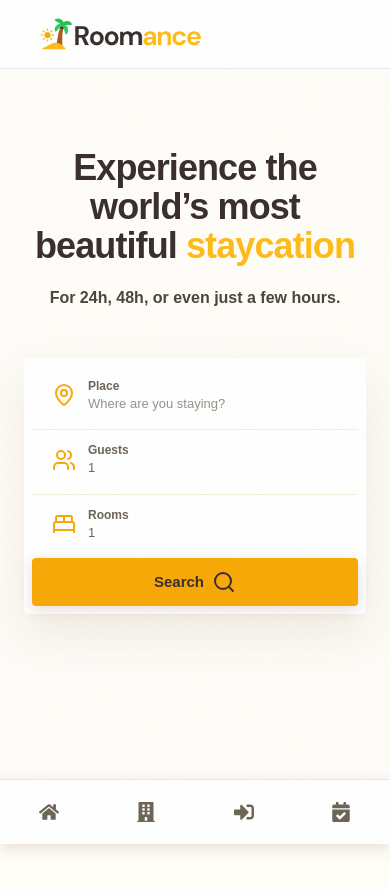
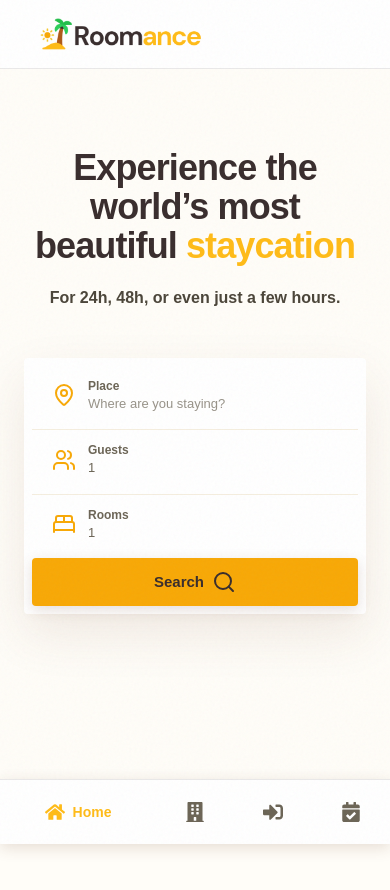
Before and after one commit to rgrmlbn/Staycation-Booking-System, a React (Vite) app in the folder frontend/: page / in a window 390 px wide. Shown: the top 890 px of the page. Built offline with nearby package versions, Linux system fonts and the light colour scheme.

Commit message:
Update mobile view

```diff
--- a/frontend/src/components/layouts/NavBar.jsx
+++ b/frontend/src/components/layouts/NavBar.jsx
@@ -1,4 +1,3 @@
-import { useState } from "react";
 import { NavLink } from "react-router-dom";
 import logo from "../../assets/icons/logocon.png";
 
@@ -20,8 +19,6 @@ const NAV_LINKS = [
 ];
 
 export default function Navbar() {
-  const [expandedMobileItem, setExpandedMobileItem] = useState(null);
-
   return (
     <>
       <header className="sticky top-0 z-50 border-b border-[var(--color-bark-dark)]/10 bg-[var(--color-white)]/90 px-12 py-4 backdrop-blur-sm max-md:px-4 max-md:py-4">
@@ -77,6 +74,7 @@ export default function Navbar() {
           </div>
         </div>
       </header>
+
       <nav
         aria-label="Mobile navigation"
         className="fixed inset-x-0 bottom-0 z-50 border-t border-[var(--color-bark-dark)]/10 bg-[var(--color-white)]/95 pb-[env(safe-area-inset-bottom)] shadow-[var(--shadow-sm)] backdrop-blur-sm md:hidden"
@@ -89,23 +87,30 @@ export default function Navbar() {
             { label: "Book Now", to: "/login", icon: FaCalendarCheck },
           ].map((item) => {
             const Icon = item.icon;
-            const isExpanded = expandedMobileItem === item.label;
             return (
               <NavLink
                 key={item.label}
                 to={item.to}
-                onClick={() => setExpandedMobileItem(item.label)}
+                end={item.to === "/"}
                 aria-label={item.label}
                 title={item.label}
-                className={`flex min-h-16 min-w-0 items-center justify-center gap-2 overflow-hidden text-[var(--color-graph)] transition-all duration-200 ease-out hover:text-[var(--color-sand)] ${
-                  isExpanded ? "flex-[2] text-[var(--color-sand)]" : "flex-1"
-                }`}
+                className={({ isActive }) =>
+                  `flex min-h-16 min-w-0 items-center justify-center gap-2 overflow-hidden transition-all duration-200 ease-out hover:text-[var(--color-sand)] ${
+                    isActive
+                      ? "flex-[2] text-[var(--color-sand)]"
+                      : "flex-1 text-[var(--color-graph)]"
+                  }`
+                }
               >
-                <Icon className="shrink-0 text-xl" aria-hidden="true" />
-                {isExpanded && (
-                  <span className="truncate text-sm font-semibold">
-                    {item.label}
-                  </span>
+                {({ isActive }) => (
+                  <>
+                    <Icon className="shrink-0 text-xl" aria-hidden="true" />
+                    {isActive && (
+                      <span className="truncate text-sm font-semibold">
+                        {item.label}
+                      </span>
+                    )}
+                  </>
                 )}
               </NavLink>
             );
```
